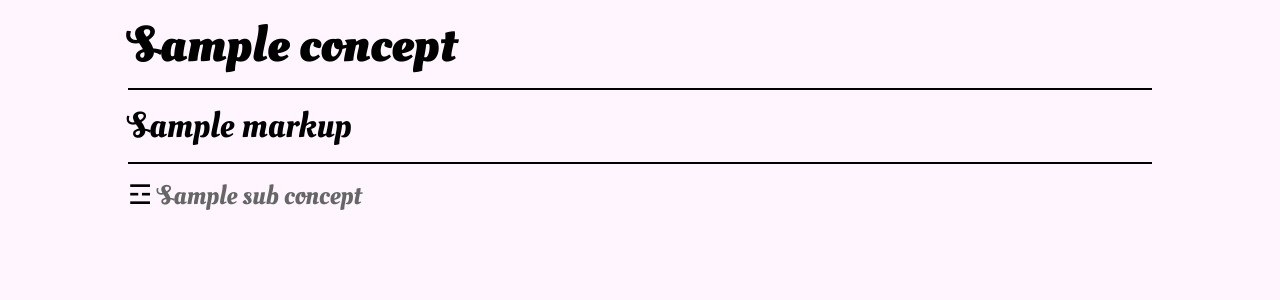
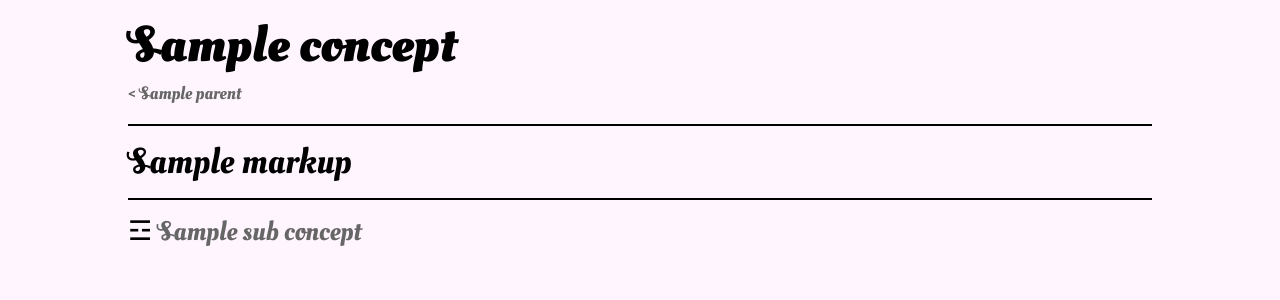
Before and after one commit to shockham/ceia, a Flask app: template App/template/concept.html in a window 1280 px wide. Shown: the part 80-380 px from the top of the page. Run offline with Flask 2, Linux system fonts and the light colour scheme; the template is opened without the code that fills it: most values are stand-ins (such as "Sample title", 1, 10 or a date in 2020).

Commit message:
back button

```diff
--- a/App/template/concept.html
+++ b/App/template/concept.html
@@ -1,6 +1,13 @@
 {% extends "base.html" %}
 {% block content %}
     <h2 class="title">{{ concept.title }}</h2>
+    <a class="smallest_font" href="{{ url_for('routes.concept', concept_slug=concept.parent) }}">
+    {% if concept.parent == "" %}
+    	< home
+    {% else %}
+    	< {{ concept.parent }}
+    {% endif %}
+    </a>
     <hr>
     <div class="markup">{{ concept.markup|safe }}</div>
     <hr>
```
Also changed, not shown: App/static/images/new_logo_large.png (added).
